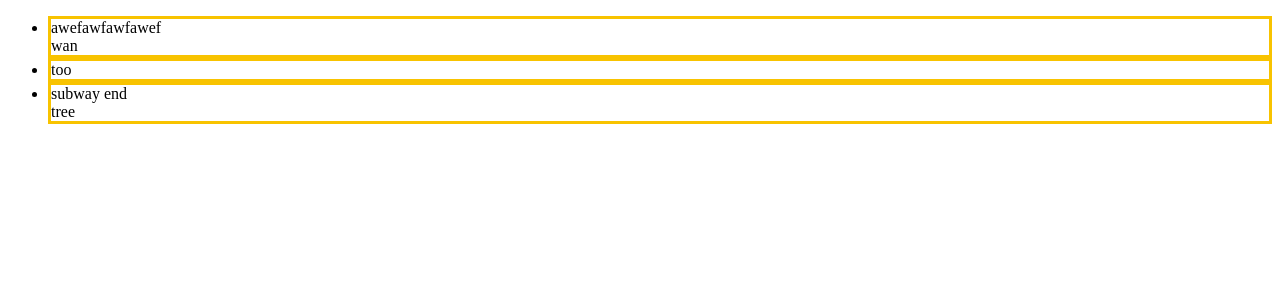
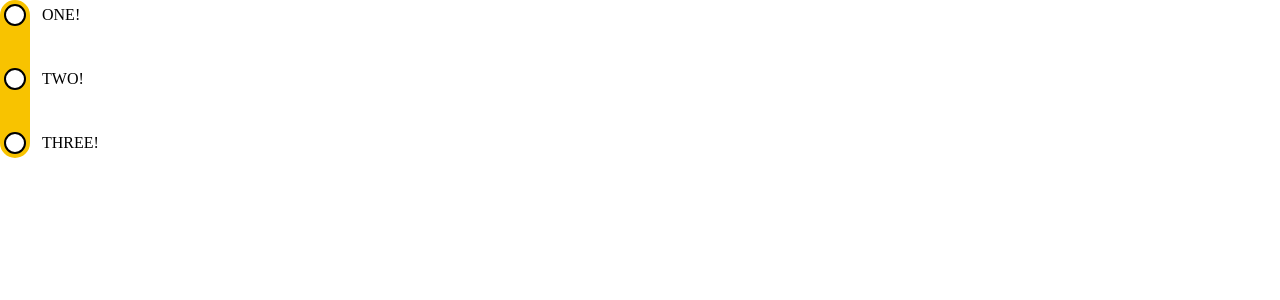
Before and after one commit to jangarong/jangarong.github.io, a Next.js app: page /s in a window 1280 px wide. Shown: the top 300 px of the page. Built offline with nearby package versions, Linux system fonts and the light colour scheme.

Commit message:
complete line1 component.

```diff
--- a/src/app/(subway)/s/globals.css
+++ b/src/app/(subway)/s/globals.css
@@ -0,0 +1,4 @@
+html, body {
+    margin: 0;
+    padding: 0;
+}
--- a/src/app/(subway)/s/page.tsx
+++ b/src/app/(subway)/s/page.tsx
@@ -14,9 +14,9 @@ export default function Page() {
     return (
         <div className="min-h-[100vh]">
             <TTCLine1 items={[
-                <div>wan</div>,
-                <div>too</div>,
-                <div>tree</div>,
+                <div>ONE!</div>,
+                <div>TWO!</div>,
+                <div>THREE!</div>,
             ]} />
         </div>
     )
--- a/src/components/subway/ttc-line-1.module.css
+++ b/src/components/subway/ttc-line-1.module.css
@@ -1,14 +1,64 @@
 li.line {
+    list-style-type: none;
+    margin: 0;
+    padding: 0;
+    display: flex;
+    flex-direction: row;
+    height: 100%;
+    min-height: 64px;
+}
+
+ul.line {
+    margin: 0;
+    padding: 0;
+}
+
+.dot {
+    position: absolute;
+    border-radius: 50%;
+    border-style: solid;
+    border-color: black;
+    border-width: 2px;
+    background-color: white;
+    width: 18px;
+    height: 18px;
+    margin-top: 4px;
+    margin-left: 4px;
+}
+
+.dotBgStart {
+    border-radius: 50% 50% 0% 0%;
+    border-style: solid;
     border-color: #f8c300;
-    border-style: solid;
+    background-color: #f8c300;
+    width: 24px;
+    height: 24px;
+}
+
+.dotBgStart2 {
+    border-color: #f8c300;
+    background-color: #f8c300;
     height: 100%;
 }
 
-li.dot {
-    border-radius: 50%;
-    background-color: red;
+.dotBgEnd {
+    border-radius: 0% 0% 50% 50%;
     border-style: solid;
-    border-color: black;
-    width: 64px;
-    height: 64px;
+    border-color: #f8c300;
+    background-color: #f8c300;
+    width: 24px;
+    height: 24px;
 }
+
+.dotBg {
+    border-style: solid;
+    border-color: #f8c300;
+    background-color: #f8c300;
+    width: 24px;
+    height: 100%;
+}
+
+.lineItem {
+    margin-top: 6px;
+    margin-left: 12px;
+}
--- a/src/components/subway/ttc-line-1.tsx
+++ b/src/components/subway/ttc-line-1.tsx
@@ -3,7 +3,18 @@ import styles from "./ttc-line-1.module.css"
 function SubwayStart() {
     return (
         <div>
-            <div className={styles.dot}>awefawfawfawef</div>
+            <div className={styles.dot}></div>
+            <div className={styles.dotBgStart}></div>
+            <div className={styles.dotBgStart2}></div>
+        </div>
+    )
+}
+
+function SubwayMiddle() {
+    return (
+        <div>
+            <div className={styles.dot}></div>
+            <div className={styles.dotBg}></div>
         </div>
     )
 }
@@ -11,17 +22,28 @@ function SubwayStart() {
 function SubwayEnd() {
     return (
         <div>
-            subway end
+            <div className={styles.dot}></div>
+            <div className={styles.dotBgEnd}></div>
+        </div>
+    )
+}
+
+function SubwayItem({ children }: { children: JSX.Element }) {
+    return (
+        <div className={styles.lineItem}>
+            {children}
         </div>
     )
 }
 
 export default function TTCLine1({ items }: { items: JSX.Element[] }) {
+    let count = 0
     return (
-        <ul>
-            <li className={styles.line}><SubwayStart />{items[0]}</li>
-            {items.slice(1, -1).map((item) => <li className={styles.line}>{item}</li>)}
-            <li className={styles.line}><SubwayEnd />{items[items.length - 1]}</li>
+        <ul className={styles.line}>
+            <li className={styles.line} key={count++}><SubwayStart /><SubwayItem>{items[0]}</SubwayItem></li>
+            {items.slice(1, -1).map((item) => <li className={styles.line} key={count++}>
+                <SubwayMiddle /><SubwayItem>{item}</SubwayItem></li>)}
+            <li className={styles.line} key={count++}><SubwayEnd /><SubwayItem>{items[items.length - 1]}</SubwayItem></li>
         </ul>
     )
 }
```
